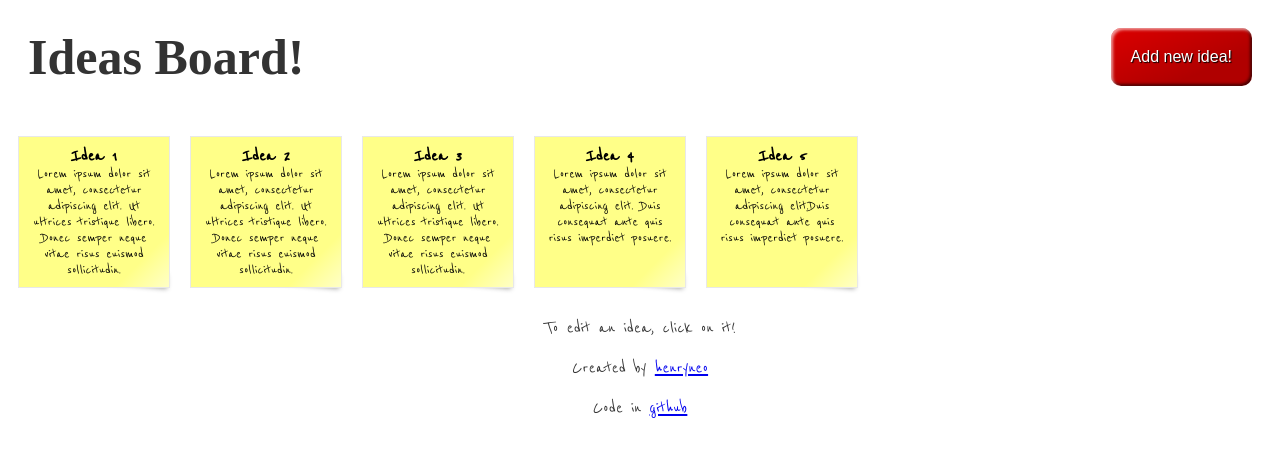
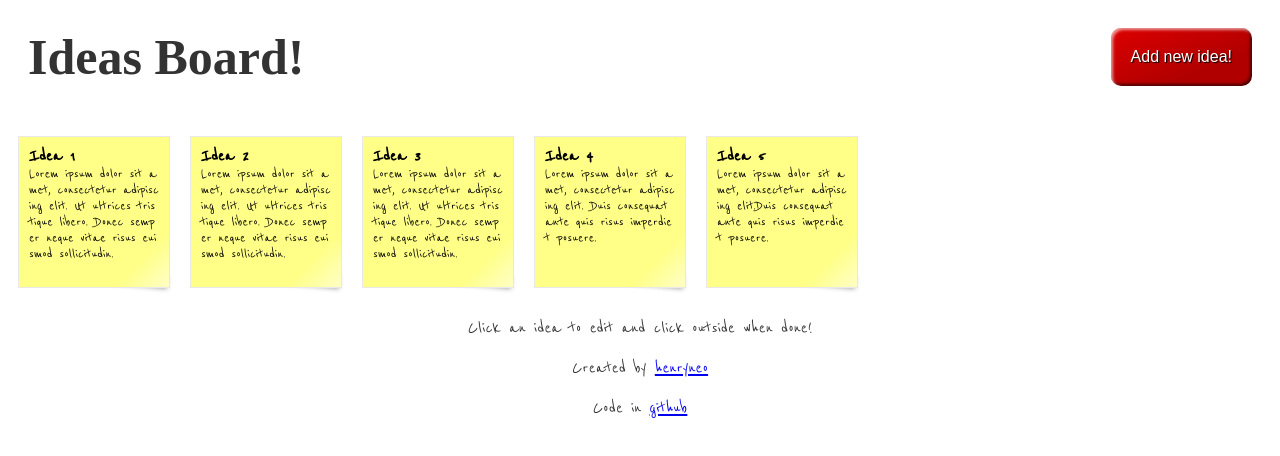
Before and after one commit to ahneo/idea-board, a React (Vite) app: page / in a window 1280 px wide. Shown: the top 456 px of the page. Built offline with nearby package versions, Linux system fonts and the light colour scheme.

Commit message:
update footer and idea css style

```diff
--- a/src/App.js
+++ b/src/App.js
@@ -226,7 +226,7 @@ class App extends React.Component {
           );
         })}
         <footer className="footer__info">
-          <p>To edit an idea, click on it!</p>
+          <p>Click an idea to edit and click outside when done!</p>
           <p>
             Created by <a href="https://github.com/ahneo/">henryneo</a>
           </p>
--- a/src/styles.css
+++ b/src/styles.css
@@ -43,8 +43,6 @@
 }
 
 .idea {
-  line-height: 1;
-  text-align: center;
   width: 130px;
   height: 130px;
   margin: 10px;
@@ -55,6 +53,8 @@
   font-size: 16px;
   display: inline-block;
   vertical-align: top;
+  text-align: left;
+  word-break: break-all;
   cursor: pointer;
   background: #ffff88; /* Old browsers */
   background: -moz-linear-gradient(
```
